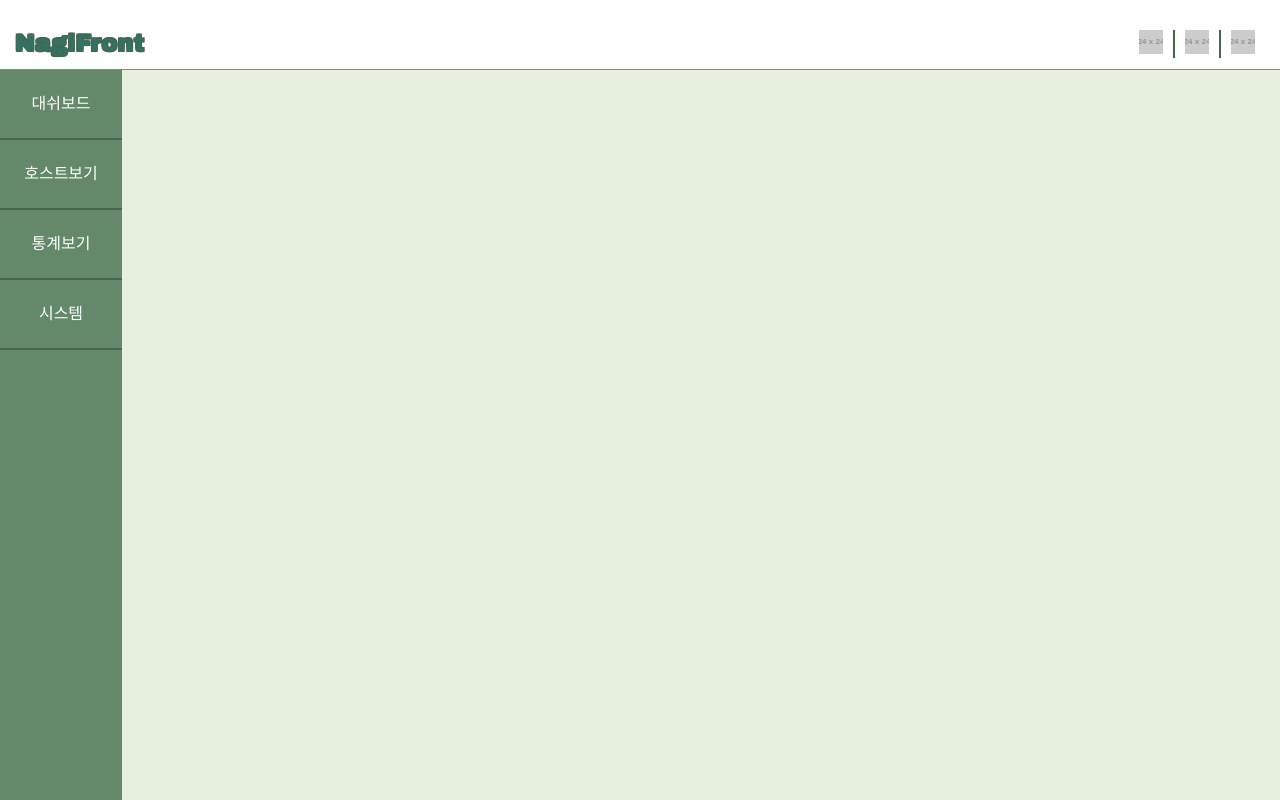
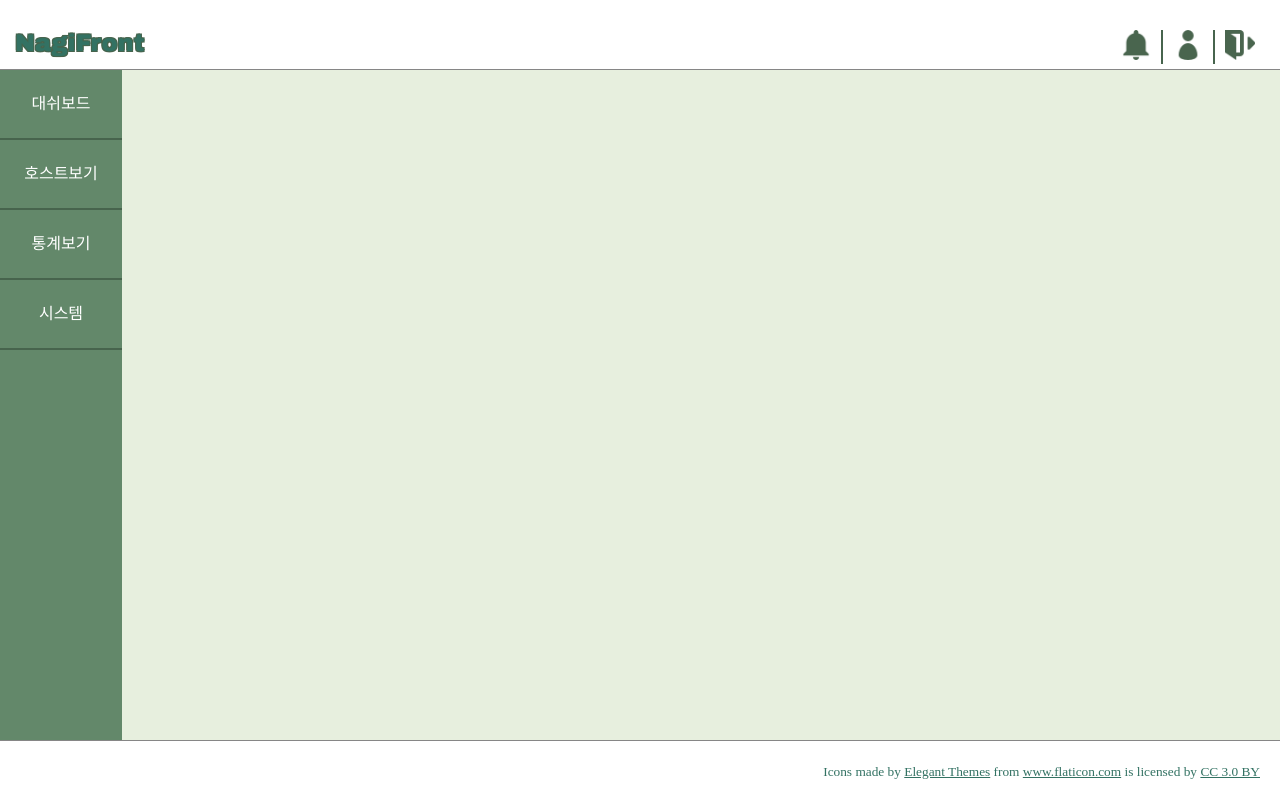
Before and after one commit to nagifront/NagiFront, a Django app: page / in a window 1280 px wide. Run offline with Django 3.2, Linux system fonts and the light colour scheme; grey boxes labelled with a size stand in for pictures from a placeholder-image service; some libraries are stand-ins or nearby versions.

Commit message:
add icon images and the license

```diff
--- a/NagiFront/nagifront/static/nagifront/css/layout.css
+++ b/NagiFront/nagifront/static/nagifront/css/layout.css
@@ -69,3 +69,31 @@
 main {
   margin-left: 122px;
 }
+
+footer {
+  position: fixed;
+  bottom: 0px;
+  width: 100%;
+  height: 60px;
+  box-sizing: border-box;
+  padding: 0px 20px;
+  line-height: 60px;
+  border-top: solid 1px;
+  text-align: center;
+
+  background-color: white;
+  border-color: #868686;
+  color: #337263;
+}
+footer a {
+  color: #337263;
+}
+footer a:hover {
+  color: #337263;
+}
+footer #footer-left {
+  float: left;
+}
+footer #footer-right {
+  float: right;
+}
--- a/NagiFront/nagifront/templates/nagifront/layout.html
+++ b/NagiFront/nagifront/templates/nagifront/layout.html
@@ -16,9 +16,9 @@
   <header id="header">
     <h1>NagiFront</h1>
     <div>
-      <span><a><img src="http://placehold.it/24x24" alt="Notification"></a></span>
-      <span><a><img src="http://placehold.it/24x24" alt="Personal Settings"></a></span>
-      <span><a href="/logout"><img src="http://placehold.it/24x24" alt="Logout"></a></span>
+      <span><a><img src="{% static "nagifront/img/notifications-button.jpg" %}" height="30px" alt="Notification"></a></span>
+      <span><a><img src="{% static "nagifront/img/msn-user-profile.jpg" %}" height="30px" alt="Personal Settings"></a></span>
+      <span><a href="/logout"><img src="{% static "nagifront/img/log-out.jpg" %}" height="30px" alt="Logout"></a></span>
     </div>
   </header>
   <aside id="menubar">
@@ -36,5 +36,9 @@
   <script src="http://ajax.googleapis.com/ajax/libs/angularjs/1.4.8/angular.min.js"></script>
   {% block scripts %}
   {% endblock %}
+  <footer>
+    <div id="footer-left"></div>
+    <div id="footer-right"><small>Icons made by <a href="http://www.flaticon.com/authors/elegant-themes" title="Elegant Themes">Elegant Themes</a> from <a href="http://www.flaticon.com" title="Flaticon">www.flaticon.com</a> is licensed by <a href="http://creativecommons.org/licenses/by/3.0/" title="Creative Commons BY 3.0" target="_blank">CC 3.0 BY</a></small></div>
+  </footer>
 </body>
 {% endblock %}
```
Also changed, not shown: NagiFront/nagifront/static/nagifront/img/log-out.jpg (added), NagiFront/nagifront/static/nagifront/img/msn-user-profile.jpg (added), NagiFront/nagifront/static/nagifront/img/notifications-button.jpg (added).
